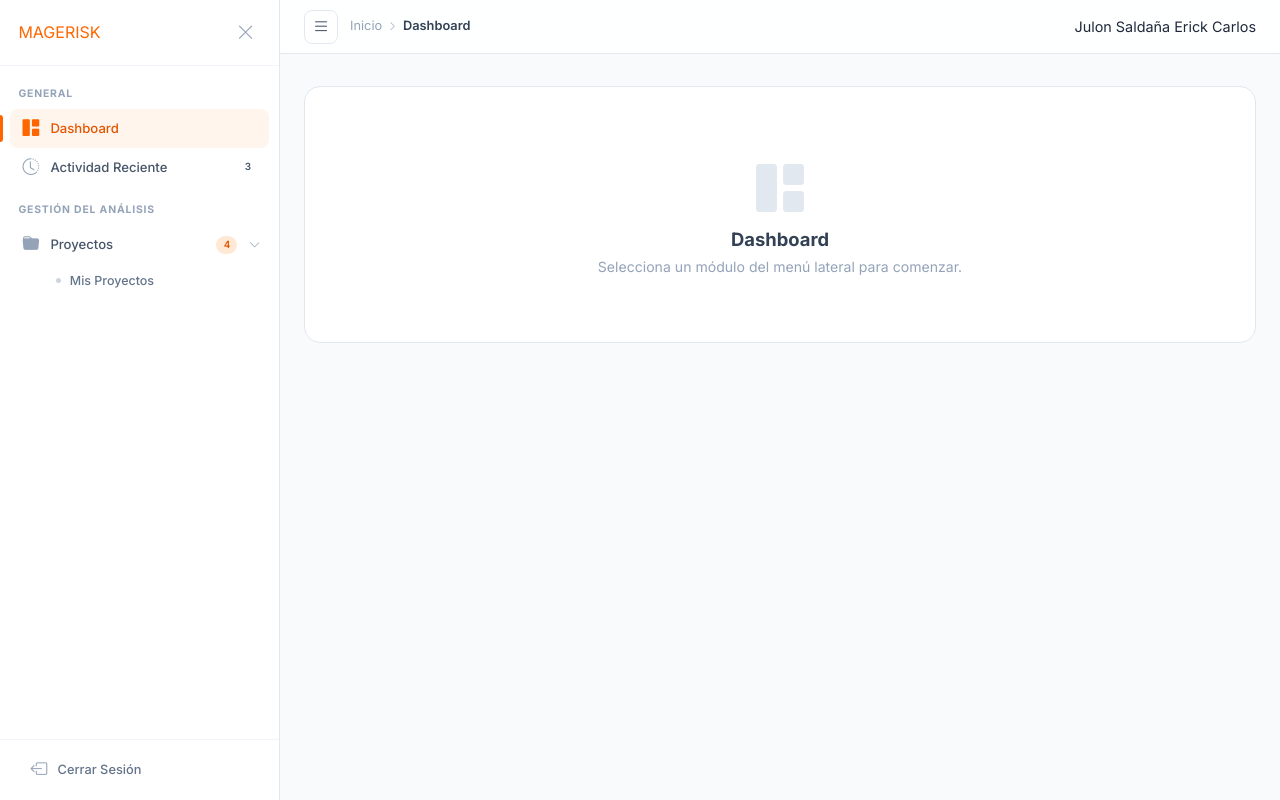
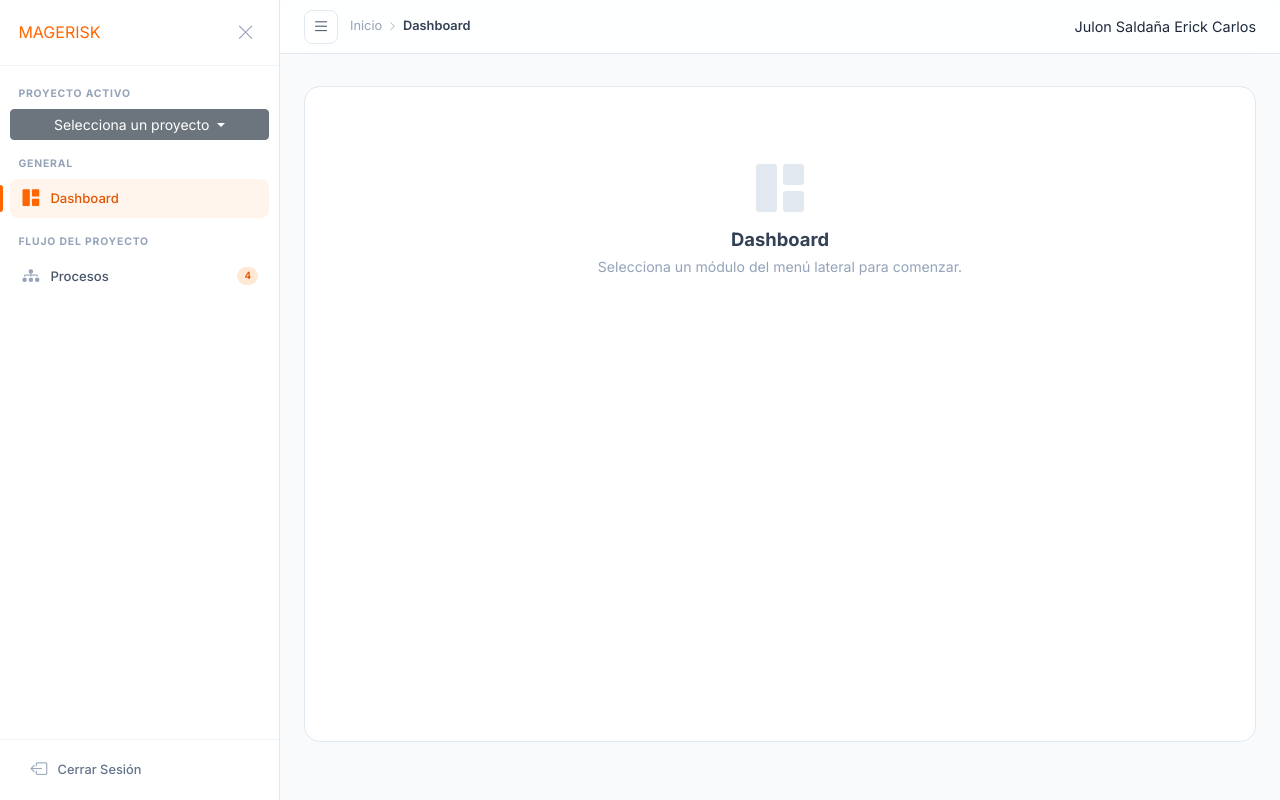
Before and after one commit to ErickCJS/Gestio_proyectos, a FastAPI app: page /dashboard in a window 1280 px wide. Run offline with FastAPI, Linux system fonts and the light colour scheme.

Commit message:
version 3

```diff
--- a/app/templates/maestras/dashboard.html
+++ b/app/templates/maestras/dashboard.html
@@ -11,6 +11,7 @@
         rel="stylesheet">
     <link rel="stylesheet" href="/static/css/colores.css">
     <link rel="stylesheet" href="/static/css/dasboard.css">
+    <link rel="stylesheet" href="/static/css/contenido.css">
 
 </head>
 
@@ -38,7 +39,29 @@
 
             <!-- Navegación -->
             <nav class="sidebar-nav">
+                <!-- ===== GENERAL ===== -->
+                <div class="nav-section">
+                    <div class="nav-section-title">PROYECTO ACTIVO</div>
 
+                    <div class="dropdown">
+                        <a class="btn btn-secondary btn-sm w-100 dropdown-toggle" href="#" role="button" data-bs-toggle="dropdown" aria-expanded="false">
+                            Selecciona un proyecto
+                        </a>
+
+                        <ul class="dropdown-menu w-100 ">
+                            <li class="p-2">
+                                <input type="search" class="form-control form-control-sm" placeholder="Buscar proyecto">
+                            </li>
+                            <div>
+                                <li><a class="dropdown-item texto_naranja btn-sm" href="#">Action</a></li>
+                                <li class="texto_naranja"><a class="dropdown-item texto_naranja" href="#">Another action</a></li>
+                            </div>
+
+                            <li><button onclick="mostrar_modal('pry_nuevo')" class="dropdown-item texto_naranja" href="#"><i class="bi bi-folder-plus"></i> Crear proyecto</button></li>
+                        </ul>
+                    </div>
+
+                </div>
                 <!-- ===== GENERAL ===== -->
                 <div class="nav-section">
                     <div class="nav-section-title">General</div>
@@ -50,36 +73,22 @@
                         </a>
                     </div>
 
-                    <div class="nav-item-mg">
-                        <a href="/actividad" class="nav-link-mg">
-                            <span class="nav-icon-mg"><i class="bi bi-clock-history"></i></span>
-                            <span class="nav-label-mg">Actividad Reciente</span>
-                            <span class="nav-badge badge-cyan">3</span>
-                        </a>
-                    </div>
+
                 </div>
 
                 <!-- ===== GESTIÓN DEL ANÁLISIS ===== -->
                 <div class="nav-section">
-                    <div class="nav-section-title">Gestión del Análisis</div>
+                    <div class="nav-section-title">FLUJO DEL PROYECTO</div>
 
                     <!-- Proyectos -->
                     <div class="nav-item-mg open">
                         <button class="nav-link-mg" type="button" data-bs-toggle="collapse"
                             data-bs-target="#subProyectos" aria-expanded="true">
-                            <span class="nav-icon-mg"><i class="bi bi-folder-fill"></i></span>
-                            <span class="nav-label-mg">Proyectos</span>
+                            <span class="nav-icon-mg"><i class="bi bi-diagram-3-fill"></i></span>
+                            <span class="nav-label-mg">Procesos</span>
                             <span class="nav-badge badge-orange">4</span>
-                            <i class="bi bi-chevron-right nav-chevron"></i>
                         </button>
-                        <div class="nav-submenu collapse show" id="subProyectos">
-                            <a href="/proyectos" class="sub-link">
-                                <span>Mis Proyectos</span>
-                            </a>
-
-                        </div>
                     </div>
-
 
                 </div>
 
@@ -120,7 +129,7 @@
             </header>
 
             <!-- Contenido (placeholder) -->
-            <div class="content-area">
+            <div class="content-area ">
                 <div class="content-placeholder">
                     <i class="bi bi-grid-1x2-fill"></i>
                     <h3>Dashboard</h3>
@@ -131,6 +140,24 @@
         </div>
     </div>
 
+        <!-- Modal: Crear/Seleccionar Proyecto -->
+        <div class="modal fade" id="projectModal" tabindex="-1" aria-labelledby="projectModalLabel" aria-hidden="true">
+            <div class="modal-dialog modal-dialog-centered">
+                <div class="modal-content ">
+                    <div class="modal-header">
+                        <h5 class="modal-title" id="projectModalLabel"></h5>
+                        <button type="button" class="btn-close" data-bs-dismiss="modal" aria-label="Cerrar"></button>
+                    </div>
+                    <div class="modal-body" id="cuerpo_modal">
+
+                    </div>
+                    <div class="modal-footer" id="modal_footer">
+
+                    </div>
+                </div>
+            </div>
+        </div>
+
     <script src="https://cdn.jsdelivr.net/npm/bootstrap@5.3.3/dist/js/bootstrap.bundle.min.js"></script>
     <script src="/static/js/dashboard.js"> </script>
 </body>
--- a/static/css/dasboard.css
+++ b/static/css/dasboard.css
@@ -564,6 +564,7 @@
   /* ===== CONTENT PLACEHOLDER ===== */
   .content-area {
       padding: 2rem 1.5rem;
+      height: 45rem;
   }
 
   .content-placeholder {
@@ -572,6 +573,7 @@
       border-radius: var(--radius-lg);
       padding: 4rem 2rem;
       text-align: center;
+      height: 100%;
   }
 
   .content-placeholder i {
@@ -645,3 +647,13 @@
 .oculto {
     display: none;
 }
+
+.texto_naranja{
+    color: var(--orange-600) !important;
+}
+
+.texto_naranja:active{
+    background-color: var(--orange-600) !important;
+    color: white !important;
+    border: var(--orange-800) !important;
+}
--- a/static/js/dashboard.js
+++ b/static/js/dashboard.js
@@ -3,6 +3,13 @@ var sidebar = document.getElementById('sidebar');
 var mainContent = document.getElementById('mainContent');
 var menu = document.getElementById('btnToggleSidebar');
 var brn_cerrarsider = document.getElementById('sidebarClose');
+var el_modal = document.getElementById('projectModal');
+var modal = new bootstrap.Modal(el_modal);
+const modal_titulo = document.getElementById('projectModalLabel');
+const modal_cuerpo = document.getElementById('cuerpo_modal');
+const modal_footer = document.getElementById('modal_footer');
+
+
 const accion_estado = () => {
     if (estado_sider == 1){
         sidebar.classList.remove('oculto');
@@ -29,6 +36,39 @@ const cerrar_sider = () => {
     accion_estado();
 }
 
+const mostrar_modal = (tipo) => {
+    var html = '';
+    var titulo = "";
+    var botones = "";
+    if (tipo == "pry_nuevo"){
+        titulo = "Crear Proyecto";
+        botones = `
+            <button onclick="cerrar_modal()" type="button" class="btn btn-sm btn-secondary" id="saveProjectBtn">Cancelar</button>
+            <button type="button" class="btn btn-sm btn_primario" id="saveProjectBtn">Guardar</button>
+        `;
+        html = `
+            <form id="projectForm">
+                <div class="mb-3">
+                    <label for="projectName" class="form-label">Nombre del proyecto</label>
+                    <input type="text" class="form-control" id="projectName" name="projectName" placeholder="Ingrese nombre" required>
+                </div>
+                <div class="mb-3">
+                    <label for="projectDesc" class="form-label">Descripción</label>
+                    <textarea class="form-control" id="projectDesc" name="projectDesc" rows="3" placeholder="Descripción opcional"></textarea>
+                </div>
+            </form>
+        `;
+    }
+    modal_footer.innerHTML = botones;
+    modal_cuerpo.innerHTML = html;
+    modal_titulo.innerHTML = titulo
+    modal.show();
+}
+
+const cerrar_modal = () => {
+    modal.hide();
+}
+
 
 brn_cerrarsider.addEventListener('click', function (){
     cerrar_sider();
```
